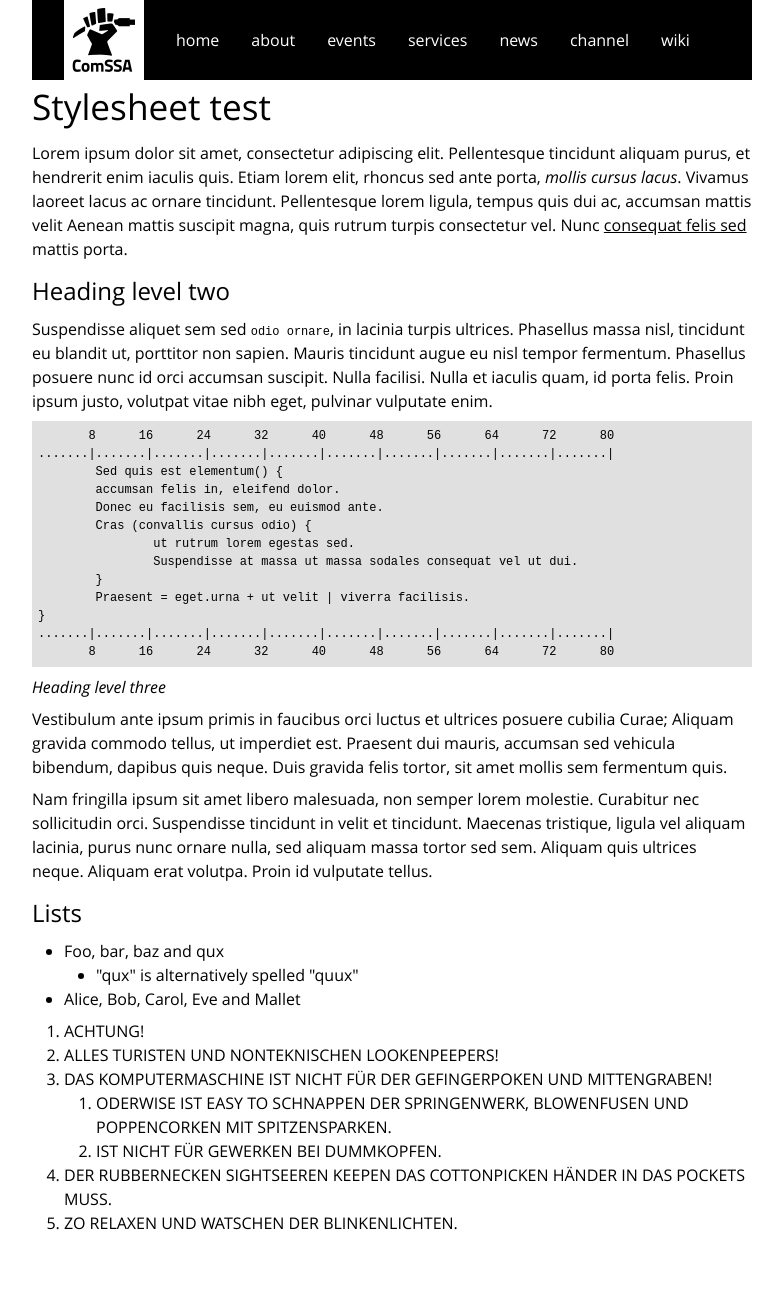
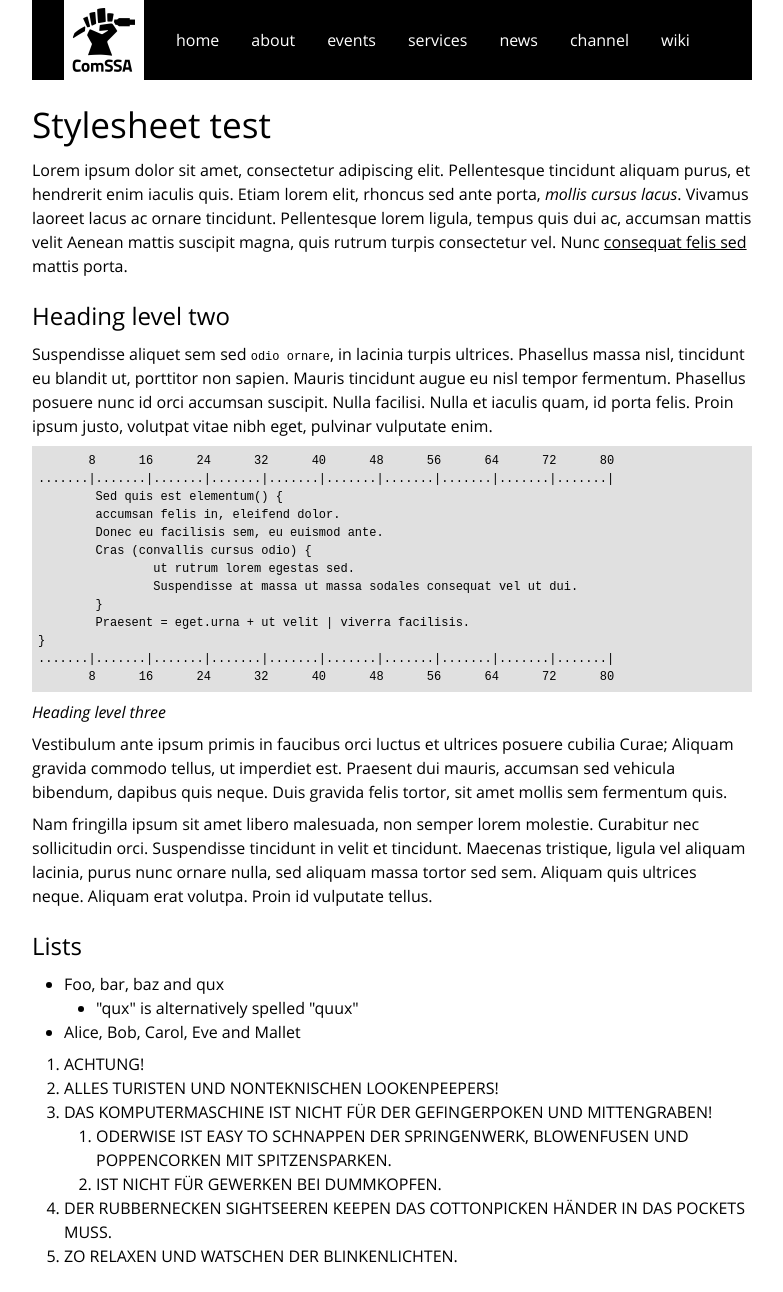
Before and after one commit to ComSSA/www.comssa.org.au, a Jekyll site: the page built from test/index.html, in a window 1280 px wide. Shown: the whole page, without its empty margins (248-1031 px from the left). Built offline with Jekyll 4.4.1, drawn with Linux system fonts in a browser that asks for light colours; before the commit the page ends 1259 px from its top, so only the background shows below that.

Commit message:
use padding instead of margin for headings so it'll work

```diff
--- a/css/all.css
+++ b/css/all.css
@@ -23,7 +23,7 @@ header {
 	background: black url(/images/logo.png) no-repeat top right;
 }
 h1, h2, h3, h4 {
-	margin-top: 0.5em;
+	padding-top: 0.5em;
 }
 h1 {
 	font-size: 2.2em;
```
